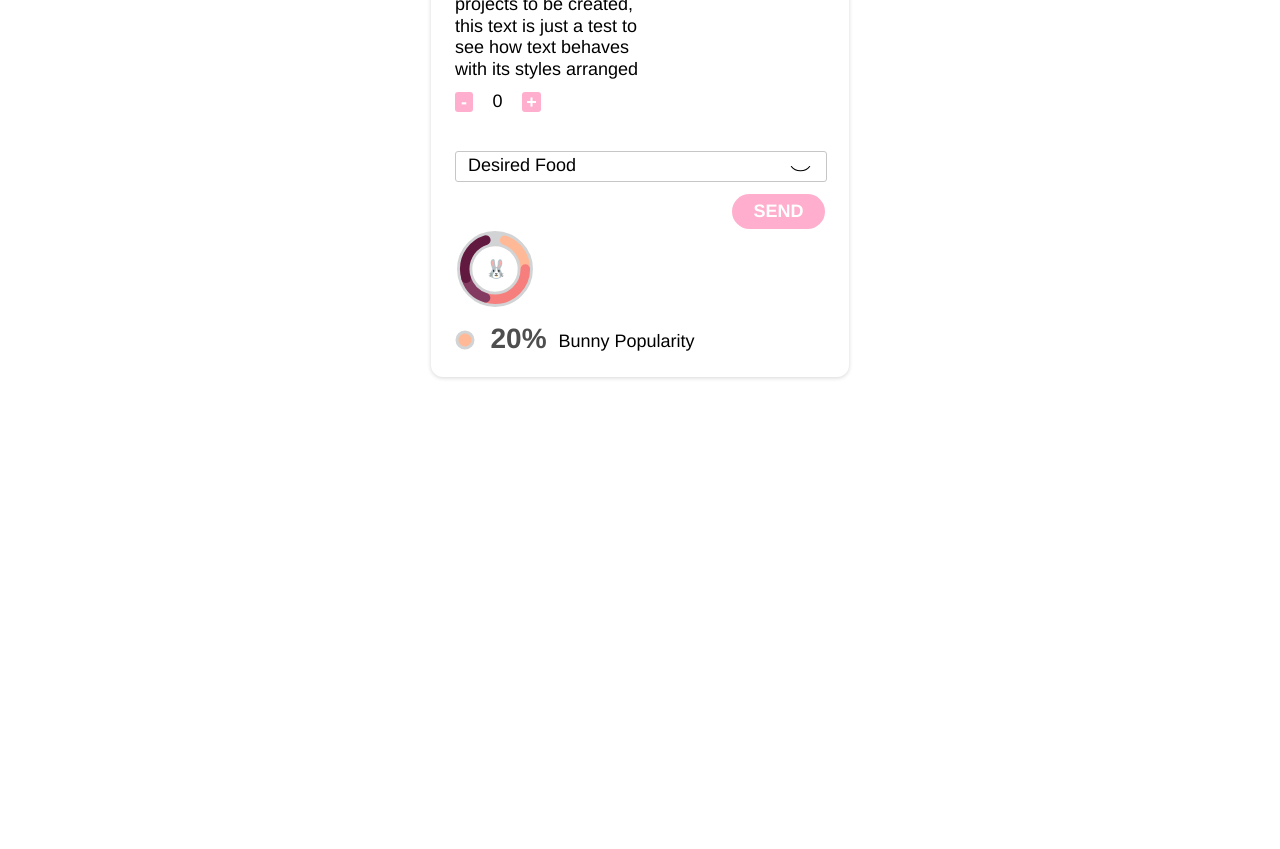
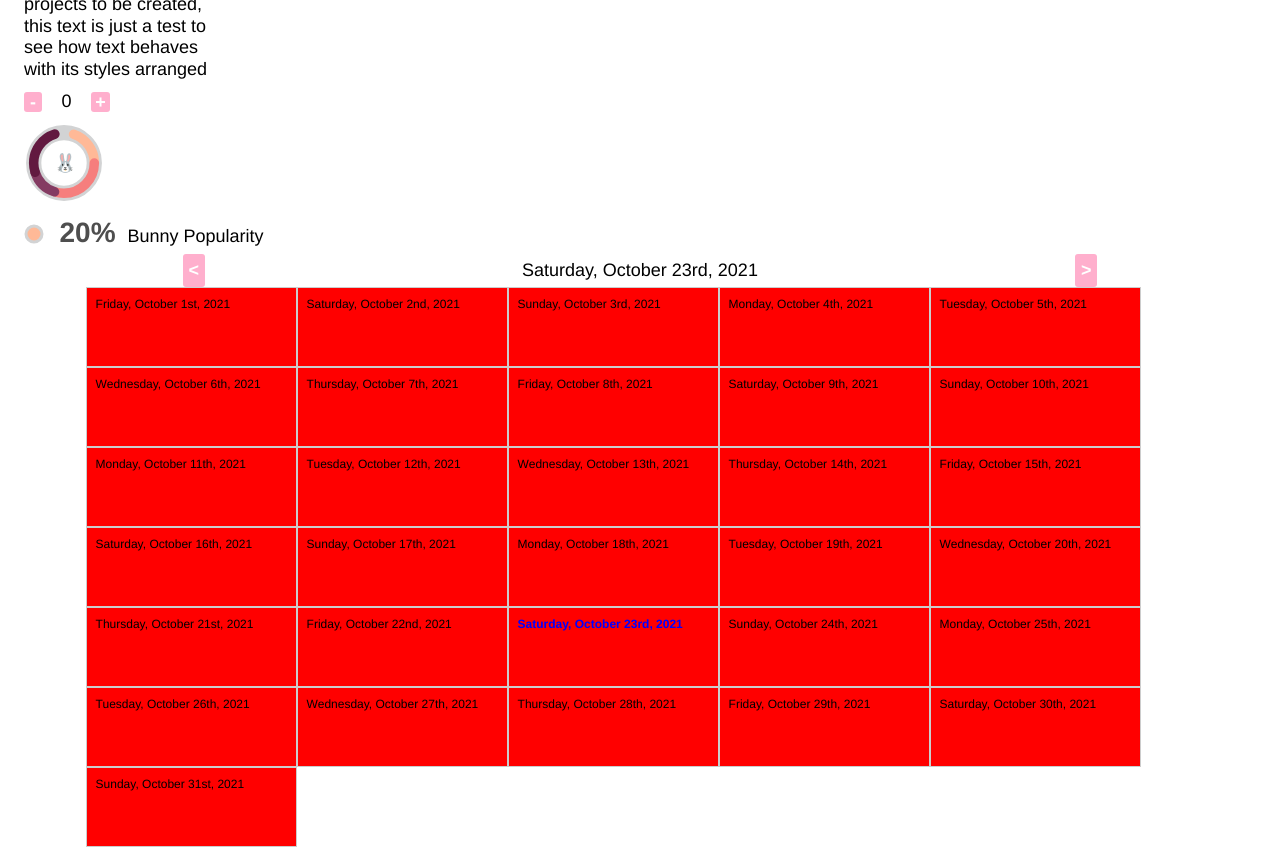
Before and after one commit to MortimerMarsyja/RuskyGrimoire, a React app: page / in a window 1280 px wide. Shown: the part 360-1209 px from the top of the page. Before the commit the page ends 800 px from the top, so only its background shows below. Built offline with nearby package versions, Linux system fonts and the light colour scheme.

Commit message:
calendar without multiselect on shift

```diff
--- a/package.json
+++ b/package.json
@@ -31,6 +31,8 @@
     "sass": "^1.43.3",
     "sass-loader": "^12.2.0",
     "ts-loader": "^9.2.6",
+    "tsconfig-paths": "^3.12.0",
+    "tsconfig-paths-webpack-plugin": "^3.5.2",
     "typescript": "^4.4.4",
     "webpack": "^5.59.1",
     "webpack-cli": "^4.9.1",
@@ -41,6 +43,8 @@
     "@types/node": "^16.11.4",
     "@types/react": "^17.0.31",
     "@types/react-dom": "^17.0.10",
+    "date-fns": "^2.28.0",
+    "node-modules": "^0.0.1",
     "react": "^17.0.2",
     "react-dom": "^17.0.2",
     "react-redux": "^7.2.5",
--- /dev/null
+++ b/src/00-Components/HorCalendar/HorCalendar.style.js
@@ -0,0 +1,54 @@
+import styled from 'styled-components';
+import makeSpace from '../../06-Utils/spacing-function/index.ts';
+
+
+const StyledHorCalendar = styled.div`
+    display:flex;
+    flex-wrap: wrap;
+    align-items:center;
+    margin-top: ${makeSpace('small')};
+    margin-bottom: ${makeSpace('small')};
+    p{
+        display: flex;
+        width: 100%;
+    }
+    button{
+        :hover{
+            cursor:pointer;
+        }
+    }
+    .calendar-body{
+        margin:0 auto;
+        max-width: 90%;
+        &__cell-wrapper{
+            display:flex;
+            flex-wrap: wrap;
+        }
+    }
+    .calendar-header{
+        display: flex;
+        width: 100%;
+        align-items: center;
+        justify-content: space-around;
+        p{
+            width:auto !important;
+        }
+    }
+    .hor-calendar-cell{
+        padding:9px;
+        font-size: 12px;
+        border:1px solid #ccc;
+        width:191px;
+        height:60px;
+        background-color:red;
+    }
+    .isToday{
+        color:blue;
+        font-weight:bold;
+    }
+    .isSelected{
+        background-color:green;
+    }
+`;
+
+export default StyledHorCalendar;
--- /dev/null
+++ b/src/00-Components/HorCalendar/HorCalendar.tsx
@@ -0,0 +1,68 @@
+import React,{useEffect,useState} from 'react';
+import StyledHorCalendar from './HorCalendar.style';
+import {HorCalendarCell} from './HorCalendarCell';
+import { add,format,set } from 'date-fns'
+import {monthDays,nextMonthDays,previousMonthDays} from '../../06-Utils/time-utils';
+
+const formatDate = (date:Date) => {
+   return format( date,'PPPP')
+}
+
+const HorCalendar = (): JSX.Element => {
+    const today = new Date();
+    const [currentMonthDays,setCurrentMonthDays] = useState<number>();
+    const [currentDate,setCurrentDate] = useState<Date>(new Date());
+    const [selectedCells,setSelectedCells] = useState<string[] | []>([]);
+
+    console.log(selectedCells,'this are the cells selected')
+
+    const getNextMonthDays = () => {
+        setCurrentDate(add(currentDate,{months:1}))
+        setCurrentMonthDays(nextMonthDays(currentDate));
+    }
+
+    const getPreviousMonthDays = () => {
+        setCurrentDate(add(currentDate,{months:-1}))
+        setCurrentMonthDays(previousMonthDays(currentDate));
+    }
+
+    const selectCells = (date:string) => {
+        setSelectedCells([...selectedCells,date])
+    }
+
+    useEffect(()=>{
+        setCurrentMonthDays(monthDays())
+    },[])
+
+   return(
+    <StyledHorCalendar>
+        <div className="calendar-header">
+            <button onClick={getPreviousMonthDays}>
+                &lt;
+            </button>
+            {currentDate && <p>{format( currentDate,'PPPP')}</p>}
+            <button onClick={getNextMonthDays}>
+                &gt;
+            </button>
+        </div>
+        <div className="calendar-body">
+            <div className="calendar-body__cell-wrapper">
+                {currentMonthDays && Array.from(
+                Array(currentMonthDays)).map((x, index) =>
+                <HorCalendarCell
+                        formatFunc={formatDate}
+                        key={index}
+                        today={formatDate(today)}
+                        date={formatDate(set(currentDate,{date:index + 1}))}
+                        onClickAction={selectCells}
+                        arrayOfCells={selectedCells}
+                        cellsSelector={(strings:string[])=>setSelectedCells(strings)}
+                />)
+                }
+            </div>
+        </div>
+    </StyledHorCalendar>
+   )
+}
+
+export default HorCalendar;
--- /dev/null
+++ b/src/00-Components/HorCalendar/HorCalendarCell.tsx
@@ -0,0 +1,49 @@
+import React from 'react';
+
+
+interface HorCellProps {
+    content?: string | JSX.Element;
+    date:string;
+    today:string;
+    formatFunc:(date:Date) => string;
+    onClickAction:(date:string) => void;
+    arrayOfCells:string[];
+    cellsSelector:(strings:string[] | [])=>void;
+}
+
+export const HorCalendarCell = (props:HorCellProps):JSX.Element => {
+    const {
+        content,
+        date,
+        today,
+        onClickAction,
+        arrayOfCells,
+        cellsSelector,
+    } = props;
+
+    const selectedCondition = arrayOfCells.includes(date)
+    const onClickFunction = (date:string) => {
+        if(selectedCondition){
+            cellsSelector(
+                arrayOfCells.filter((item) => item !== date)
+            );
+            return
+        }
+        onClickAction(date)
+    }
+    const isToday = () => date === today ? 'isToday' : '' ;
+    const isSelected = () => selectedCondition ? 'isSelected' : '';
+  return(
+    <div
+        className={`hor-calendar-cell ${isToday()} ${arrayOfCells && arrayOfCells.length > 0 && isSelected()}`}
+        onClick={()=>onClickFunction(date)}
+    >
+        <div className="hor-calendar-cell__day">
+             {date}
+        </div>
+        <div className="hor-calendar-cell__content">
+            {content && content}
+        </div>
+    </div>
+    )
+}
--- a/src/01-Pages/MainPage/MainPage.tsx
+++ b/src/01-Pages/MainPage/MainPage.tsx
@@ -6,6 +6,7 @@ import Logo from '../../00-Components/Logo/Logo';
 import HorMultiSelect from '../../00-Components/HorMultiSelect/HorMultiSelect';
 import CountComponent from '../../00-Components/CountComponent/CountComponent';
 import HorDonutGraph from '../../00-Components/HorDonutGraph/DonutGraph';
+import HorCalendar from '../../00-Components/HorCalendar/HorCalendar';
 // Hooks
 // Actions
 import { addToCountAction, substractFromCountAction } from '../../02-Actions/countActions';
@@ -61,18 +62,21 @@ const MainPage = ():JSX.Element => {
           addFunction={() => dispatch(addToCountAction(1))}
           substractFunction={() => dispatch(substractFromCountAction(1))}
         />
+        <div style={{ width: "450px" }}>
+          <HorDonutGraph
+            colors={donutMock.colors}
+            values={donutMock.values}
+            icons={donutMock.icons}
+            initialOffset={20}
+          />
+        </div>
+        <div>
+          <HorCalendar/>
+        </div>
         <form className="hor-form">
           <HorMultiSelect label="Desired Food" list={mockList} />
           <button className="rounded" type="submit" onClick={(e) => { e.preventDefault(); }}>send</button>
         </form>
-        <div style={{ width: "450px" }}>
-        <HorDonutGraph
-          colors={donutMock.colors}
-          values={donutMock.values}
-          icons={donutMock.icons}
-          initialOffset={20}
-        />
-      </div>
       </div>
     </div>
   );
--- /dev/null
+++ b/src/06-Utils/time-utils/index.ts
@@ -0,0 +1,28 @@
+import { startOfToday,format,getDaysInMonth,add } from 'date-fns'
+
+export const monthDays = ():number => {
+    const today = startOfToday();
+    return getDaysInMonth(today)
+}
+
+export const getToday = ():string => {
+    return format( startOfToday(),'PPPP');
+}
+
+export const getTodayNumber = ():string => {
+   return format(startOfToday(),'d');
+}
+
+export const nextMonthDays = (date:Date):number => {
+    const month = add(date,{
+        months: 1
+      });
+      return getDaysInMonth(month);
+}
+
+export const previousMonthDays = (date:Date):number => {
+    const month = add(date,{
+        months: -1
+      });
+      return getDaysInMonth(month);
+}
--- a/src/07-Styles/global.style.js
+++ b/src/07-Styles/global.style.js
@@ -5,6 +5,7 @@ import makeSpace from '../06-Utils/spacing-function/index.ts';
 const GlobalStyle = createGlobalStyle`
     body{
         font-family:Helvetica,Arial,sans-serif;
+        height:100%;
     }
    .hor-form{
         display: flex;
@@ -12,7 +13,6 @@ const GlobalStyle = createGlobalStyle`
         justify-content: flex-end;
     }
    .hor-capsule {
-    width: 370px;
     margin: 30px auto;
     display: flex;
     flex-direction: column;
```
Also changed, not shown: tsconfig.json (+3 -6 lines), 1 other file (tests, documents, lock files or other folders).
